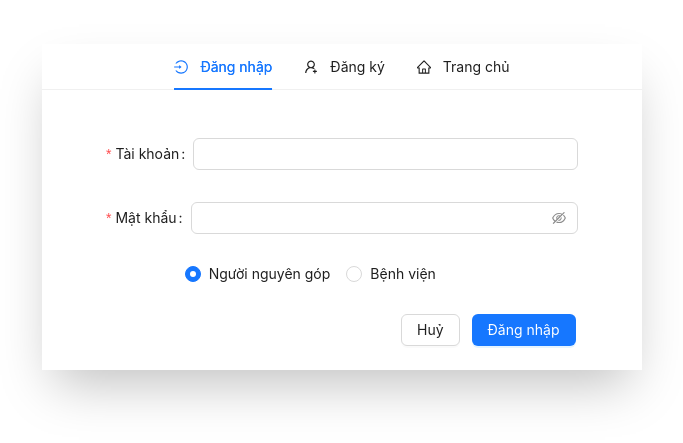
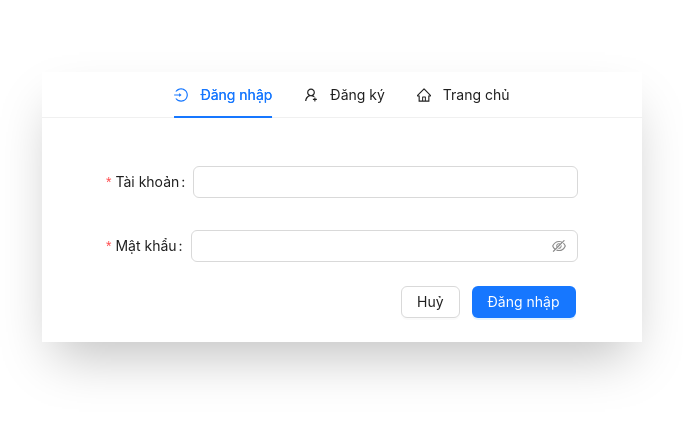
Before and after one commit to HCHuu/BloodBank, a React (Vite) app in the folder BloodBank-V2-main/: page /authenticate in a window 1280 px wide. Shown: the part 193-636 px from the top of the page, without its empty margins (298-981 px from the left). Built offline with nearby package versions, Linux system fonts and the light colour scheme.

Commit message:
new update

```diff
--- a/BloodBank-V2-main/src/components/Auth/LoginForm.jsx
+++ b/BloodBank-V2-main/src/components/Auth/LoginForm.jsx
@@ -67,25 +67,6 @@ function LoginForm() {
       </Form.Item>
 
       <Form.Item
-        name="role"
-        className="collection-create-form_last-form-item text-left"
-        wrapperCol={{
-          offset: 4,
-        }}
-        rules={[
-          {
-            required: true,
-            message: "Vui lòng xác định người dùng!",
-          },
-        ]}
-      >
-        <Radio.Group disabled={isPending}>
-          <Radio value="0">Người nguyên góp</Radio>
-          <Radio value="1">Bệnh viện</Radio>
-        </Radio.Group>
-      </Form.Item>
-
-      <Form.Item
         className=" collection-create-form_last-form-item "
         wrapperCol={{
           offset: 15,
--- a/BloodBank-V2-main/src/components/Auth/useLogin.js
+++ b/BloodBank-V2-main/src/components/Auth/useLogin.js
@@ -3,7 +3,7 @@ import { login as loginAPI } from "../../services/apiAuth";
 import { useNavigate } from "react-router-dom";
 import { toast } from "react-hot-toast";
 import { useCookies } from "react-cookie";
-import { useDispatch } from "react-redux";
+import { useDispatch, useSelector } from "react-redux";
 import { setInfo } from "./userSlice";
 
 export function useLogin() {
@@ -24,12 +24,13 @@ export function useLogin() {
       });
 
       dispatch(
-        setInfo({ ...result.data, isAuthenticated: true, roleId: payload.role })
+        setInfo({ ...result.data, isAuthenticated: true, roleId: result.role })
       );
+      console.log(result?.data.role);
 
-      if (payload.role === 0) navigate("/user/home");
-      if (payload.role === 1) navigate("/hospital/home");
-      if (payload.role === 3) navigate("/hospital/home");
+      if (result?.data.role === 0) navigate("/user/home");
+      if (result?.data.role === 1) navigate("/hospital/home");
+      if (result?.data.role === 3) navigate("/hospital/home");
       toast.success(`Chào mừng ${result.data.fullName} `);
     },
 
--- a/BloodBank-V2-main/src/components/UI/ProtectedRoute.jsx
+++ b/BloodBank-V2-main/src/components/UI/ProtectedRoute.jsx
@@ -8,22 +8,24 @@ function ProtectedRoute({ children, role }) {
 
   // 1. Load the authenticated user
   const { isAuthenticated, roleId } = useSelector((store) => store.user);
-  const accessible =
-    (role === "hospital" && roleId === 1) || (role === "user" && roleId === 0);
+  console.log(isAuthenticated);
+  // const accessible =
+  //   (role === "hospital" && roleId === 1) || (role === "user" && roleId === 0);
 
   // 2. If NO authenticated user redirect to the /login
 
+  //  || !accessible
   useEffect(
     function () {
-      if (!isAuthenticated || !accessible) {
+      if (!isAuthenticated) {
         navigate("/authenticate", { replace: true });
       }
     },
-    [isAuthenticated, accessible, navigate, dispatch]
+    [isAuthenticated, navigate, dispatch]
   );
 
   // 4. If there IS a user, render the app
-  if (isAuthenticated && accessible) return children;
+  if (isAuthenticated) return children;
 }
 
 export default ProtectedRoute;
--- a/BloodBank-V2-main/src/page/guest/HomePage.jsx
+++ b/BloodBank-V2-main/src/page/guest/HomePage.jsx
@@ -51,15 +51,15 @@ function HomePage() {
               icon: <FaInfo />,
             },
             {
-              key: "/user",
-              label: "Người dùng",
+              key: "/authenticate",
+              label: "Đăng nhập",
               icon: <FaUser />,
             },
-            {
-              key: "/hospital",
-              label: "Bệnh viện",
-              icon: <FaHospital />,
-            },
+            // {
+            //   key: "/hospital",
+            //   label: "Bệnh viện",
+            //   icon: <FaHospital />,
+            // },
           ]}
         />
       </Header>
```
